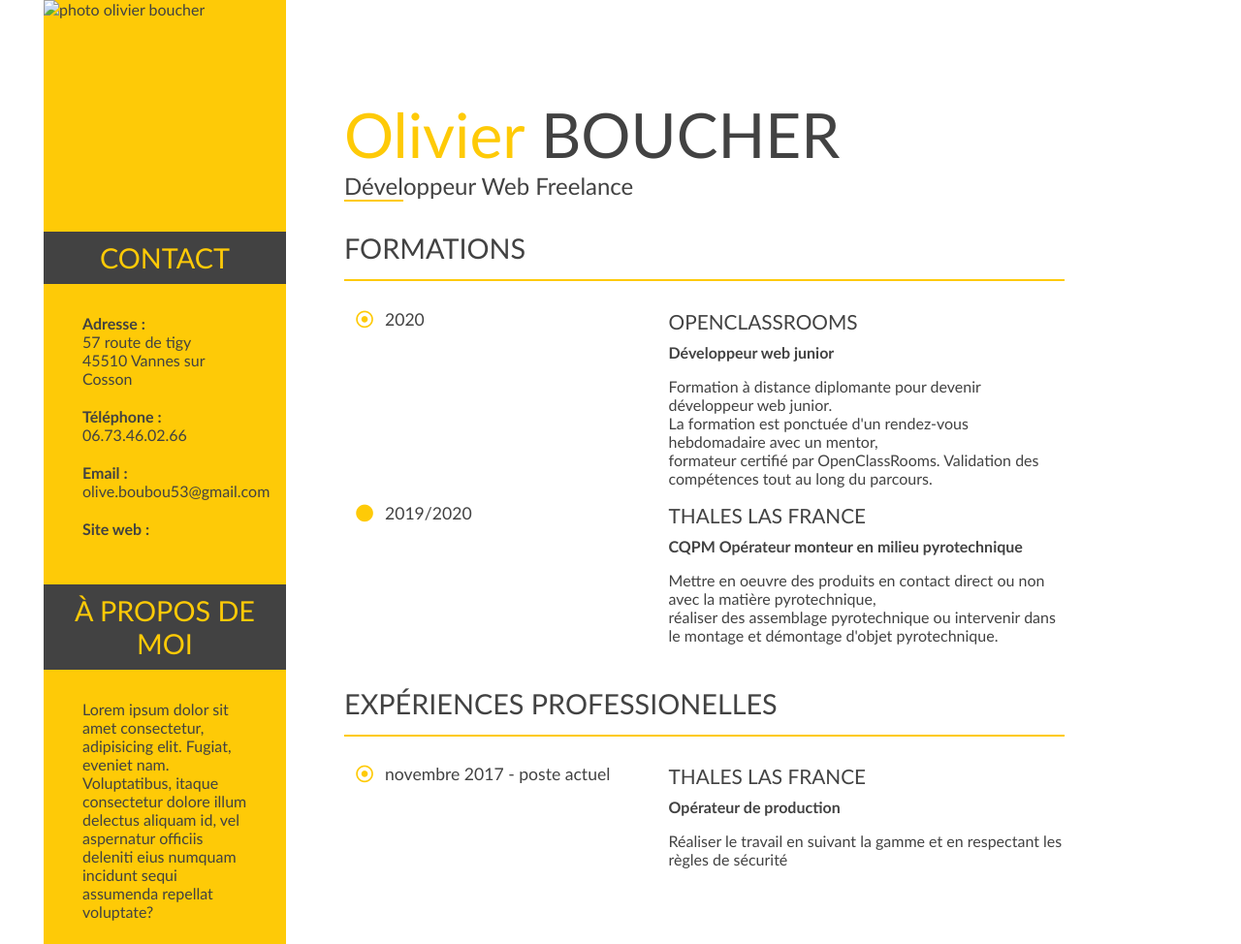
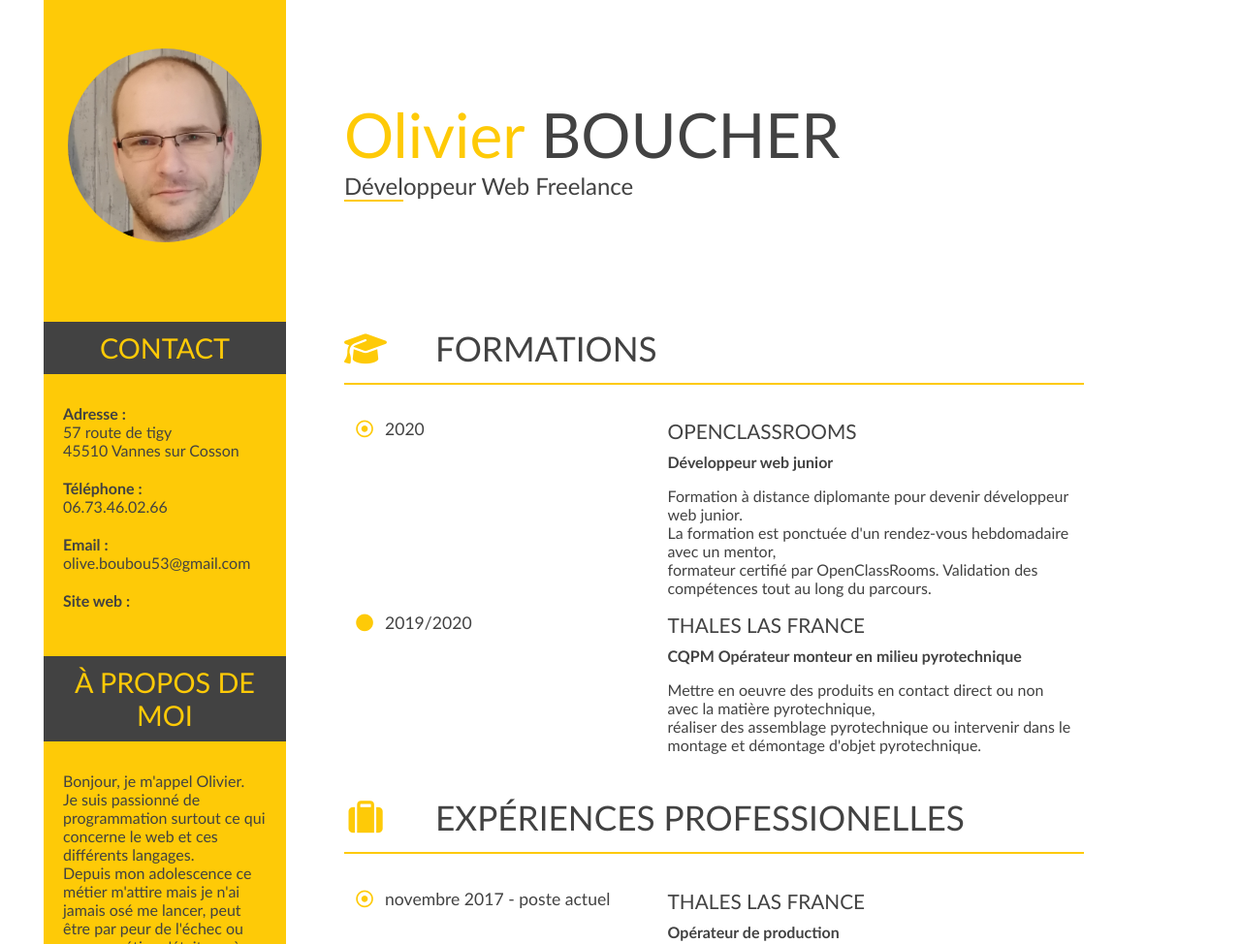
Before and after one commit to Boubouliakof/Olivier-Boucher-CV, a plain HTML site: page index.html in a window 1280 px wide. Shown: the top 974 px of the page at 97% size. Drawn offline with Linux system fonts and the light colour scheme; files whose address does not match are found by name.

Commit message:
final
fin du projet et corrections des petites erreurs après passage au W3C

```diff
--- a/index.html
+++ b/index.html
@@ -15,7 +15,7 @@
 
    <header>
        <div class="photo">
-            <img src="" alt="photo olivier boucher">
+            <img src="img/olivier_boucher.jpg" alt="photo olivier boucher">
         </div>
         <div class="droite">
             <h1><span>Olivier</span> BOUCHER</h1>
@@ -29,26 +29,35 @@
                 <h3>contact</h3>
                 <address>
                     <div class="contact">
-                        <h4>Adresse :</h4>
+                        <p class="title_address">Adresse :</p>
                         <p>57 route de tigy <br>45510 Vannes sur Cosson</p>
                     </div>
                     <div class="contact">
-                        <h4>Téléphone :</h4>
+                        <p class="title_address">Téléphone :</p>
                         <p>06.73.46.02.66</p>
                     </div>
                     <div class="contact">
-                        <h4>Email :</h4>
+                        <p class="title_address">Email :</p>
                         <p><a href="mailto:olive.boubou53@gmail.com">olive.boubou53@gmail.com</a></p>
                     </div>
                     <div class="contact">
-                        <h4>Site web :</h4>
+                        <p class="title_address">Site web :</p>
                         <p></p>
                     </div>
                 </address>
             </div>
             <div>
                 <h3>à propos de moi</h3>
-                <p class="contact">Lorem ipsum dolor sit amet consectetur, adipisicing elit. Fugiat, eveniet nam. Voluptatibus, itaque consectetur dolore illum delectus aliquam id, vel aspernatur officiis deleniti eius numquam incidunt sequi assumenda repellat voluptate?</p>
+                <p class="contact">Bonjour, je m'appel Olivier. <br>
+                    Je suis passionné de programmation surtout ce qui concerne le web et ces différents langages. <br>
+                    Depuis mon adolescence ce métier m'attire mais je n'ai jamais osé me lancer,
+                    peut être par peur de l'échec ou que ce métier n'était pas à m'a porté. <br>
+                    Après avoir fait pas mal de métiers dans des secteurs d'activités différents,
+                    je ne trouve pas cette enthousiasme que j'ai quand je pense à ce que je pourrais faire
+                    en pratiquant ce métier qui me passionne tant depuis toutes ces années. <br>
+                    Aujourd'hui en reconversion professionnelle, je veux prouvé aux personnes rétissentes que l'on peut
+                    transformer une passion en un métier à plein temps.
+                </p>
             </div>
             <div class="aside_loisirs">
                 <h3>loisirs</h3>
@@ -60,9 +69,9 @@
             </div>
         </aside>
 
-        <section class="droite">
+        <main class="droite">
             <article>
-                    <h3>formations</h3>
+                    <h3><i class="fas fa-graduation-cap"></i>formations</h3>
                     <div class="boulot">
                         <div class="bloc_date">
                             <div class="color"><i class="far fa-dot-circle"></i></div>
@@ -90,7 +99,7 @@
                     </div>
             </article>
             <article>
-                <h3>expériences professionelles</h3>
+                <h3><i class="fas fa-suitcase"></i>expériences professionelles</h3>
                 <div class="boulot">
                     <div class="bloc_date">
                         <div class="color"><i class="far fa-dot-circle"></i></div>
@@ -150,7 +159,7 @@
                 </div>
             </article>
             <article>
-                <h3>recommandations</h3>
+                <h3><i class="fas fa-pencil-alt"></i>recommandations</h3>
                 <div class="recommandation">
                     <div>
                         <h4>Francis Dupont</h4>
@@ -166,8 +175,8 @@
                     </div>
                 </div>
             </article>
-        </section>
+        </main>
     </div>
+    <script src="https://kit.fontawesome.com/e94cba8fbf.js" crossorigin="anonymous"></script>
 </body>
-<script src="https://kit.fontawesome.com/e94cba8fbf.js" crossorigin="anonymous"></script>
 </html>
--- a/style.css
+++ b/style.css
@@ -3,7 +3,7 @@ body{
     margin:auto;
     font-family: 'calibri', sans-serif;
     color:#424242;
-    font-weight: 200;
+    font-weight: 400;
     text-align: center;
 }
 .underline{
@@ -11,8 +11,8 @@ body{
 }
 h1{
     font-size:4em;
-    margin-top:100px;
-    margin-bottom:0px;
+    margin-top:0;
+    margin-bottom:0;
     font-weight: 200;
 }
 h1 span{
@@ -29,7 +29,11 @@ h3{
     text-transform: uppercase;
     border-bottom:2px solid rgb(254, 202, 7);
     padding-bottom:15px;
-    font-weight: 500;
+    font-weight: 400;
+}
+h3 i{
+    padding-right: 10px;
+    color: rgb(254, 202, 7);
 }
 h4{
     margin:0;
@@ -63,12 +67,27 @@ address {
 address p{
     margin: 0;
 }
+.title_address {
+    font-weight: 700;
+}
 .contact{
-    padding: 0 40px 20px 40px;
+    padding: 0 20px 20px 20px;
 }
 a{
     text-decoration: none;
     color: #424242;
+}
+.photo {
+    height: auto;
+    width: 250px;
+    text-align: center;
+    margin: auto;
+}
+.photo img {
+    margin-top: 50px;
+    width: 250px;
+    height: 250px;
+    border-radius: 50%;
 }
 aside .fas{
     color:#424242;
@@ -99,6 +118,9 @@ aside .fas{
 .boulot {
     margin-bottom: 50px;
 }
+.poste {
+    padding: 0 10px 0 10px;
+}
 .recommandation div {
     margin-bottom: 30px;
 }
@@ -115,6 +137,9 @@ aside .fas{
         display: flex;
         flex-direction: row;
     }
+    h1 {
+        margin-top: 100px;
+    }
     .droite{
         padding-left: 60px;
     }
@@ -126,13 +151,32 @@ aside .fas{
         height: auto;
         width: 250px;
         background-color: rgb(254, 202, 7);
+        margin: 0;
+    }
+    .photo img {
+        margin: 50px 0 50px 0;
+        width: 200px;
+        height: 200px;
+        border-radius: 50%;
     }
     .container{
         display: flex;
         flex-direction: row;
     }
+    .droite h3{
+        font-size:2.2em;
+    }
+    h3 i{
+        padding-right: 50px;;
+    }
     aside{
         width: 250px;
+    }
+    .title_address{
+
+    }
+    .aside_loisirs {
+        margin-top: 650px;
     }
     header hr{
         width: 10%;
```
Also changed, not shown: img/olivier_boucher.jpg (added).
